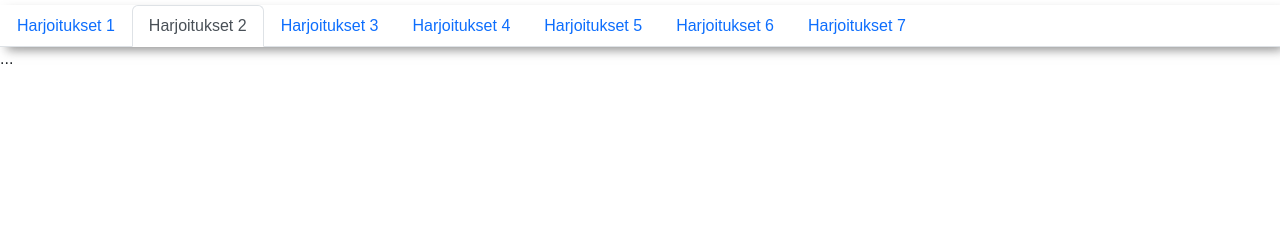
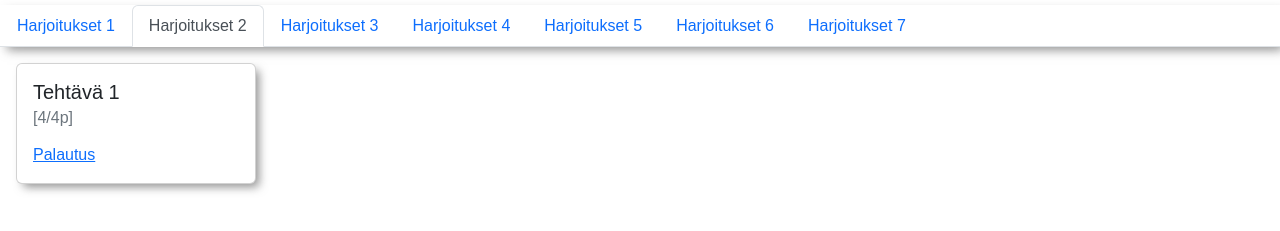
Before and after one commit to Devharri/jamk-fullstack-ttc2080, a website: page src/index.html in a window 1280 px wide. Both pictures are taken after a click on the tab "Harjoitukset 2". Shown: the part 51-282 px from the top of the page. Drawn offline with nearby package versions, Linux system fonts and the light colour scheme.

Commit message:
lisätty palautuksia

```diff
--- a/src/index.html
+++ b/src/index.html
@@ -32,7 +32,9 @@
         role="tab" aria-controls="nav-harj7" aria-selected="false">Harjoitukset 7</button>
     </div>
   </nav>
+
   <div class="tab-content" id="nav-tabContent">
+    <!--Harjoitukset 1-->
     <div class="tab-pane fade show active" id="nav-harj1" role="tabpanel" aria-labelledby="nav-harj1-tab" tabindex="0">
       <div class="flex-d">
         <div class="card m-3" style="width: 15rem;">
@@ -101,12 +103,39 @@
       </div>
 
     </div>
-    <div class="tab-pane fade" id="nav-harj2" role="tabpanel" aria-labelledby="nav-harj2-tab" tabindex="0">...</div>
-    <div class="tab-pane fade" id="nav-harj3" role="tabpanel" aria-labelledby="nav-harj3-tab" tabindex="0">...</div>
-    <div class="tab-pane fade" id="nav-harj4" role="tabpanel" aria-labelledby="nav-harj4-tab" tabindex="0">...</div>
-    <div class="tab-pane fade" id="nav-harj5" role="tabpanel" aria-labelledby="nav-harj5-tab" tabindex="0">...</div>
-    <div class="tab-pane fade" id="nav-harj6" role="tabpanel" aria-labelledby="nav-harj6-tab" tabindex="0">...</div>
-    <div class="tab-pane fade" id="nav-harj7" role="tabpanel" aria-labelledby="nav-harj7-tab" tabindex="0">...</div>
+    <!--Harjoitukset 2-->
+    <div class="tab-pane fade" id="nav-harj2" role="tabpanel" aria-labelledby="nav-harj2-tab" tabindex="0">
+
+      <div class="card m-3" style="width: 15rem;">
+        <div class="card-body">
+          <h5 class="card-title">Tehtävä 1</h5>
+          <h6 class="card-subtitle mb-2 text-muted">[4/4p]</h6>
+          <p class="card-text"></p>
+          <a href="./h2/t1/index.html" target="_blank" class="card-link">Palautus</a>
+        </div>
+      </div>
+
+    </div>
+    <!--Harjoitukset 3-->
+    <div class="tab-pane fade" id="nav-harj3" role="tabpanel" aria-labelledby="nav-harj3-tab" tabindex="0">
+      ...
+    </div>
+    <!--Harjoitukset 4-->
+    <div class="tab-pane fade" id="nav-harj4" role="tabpanel" aria-labelledby="nav-harj4-tab" tabindex="0">
+      ...
+    </div>
+    <!--Harjoitukset 5-->
+    <div class="tab-pane fade" id="nav-harj5" role="tabpanel" aria-labelledby="nav-harj5-tab" tabindex="0">
+      ...
+    </div>
+    <!--Harjoitukset 6-->
+    <div class="tab-pane fade" id="nav-harj6" role="tabpanel" aria-labelledby="nav-harj6-tab" tabindex="0">
+      ...
+    </div>
+    <!--Harjoitukset 7-->
+    <div class="tab-pane fade" id="nav-harj7" role="tabpanel" aria-labelledby="nav-harj7-tab" tabindex="0">
+      ...
+    </div>
   </div>
 
   <script src="https://cdn.jsdelivr.net/npm/bootstrap@5.2.2/dist/js/bootstrap.bundle.min.js"
```
